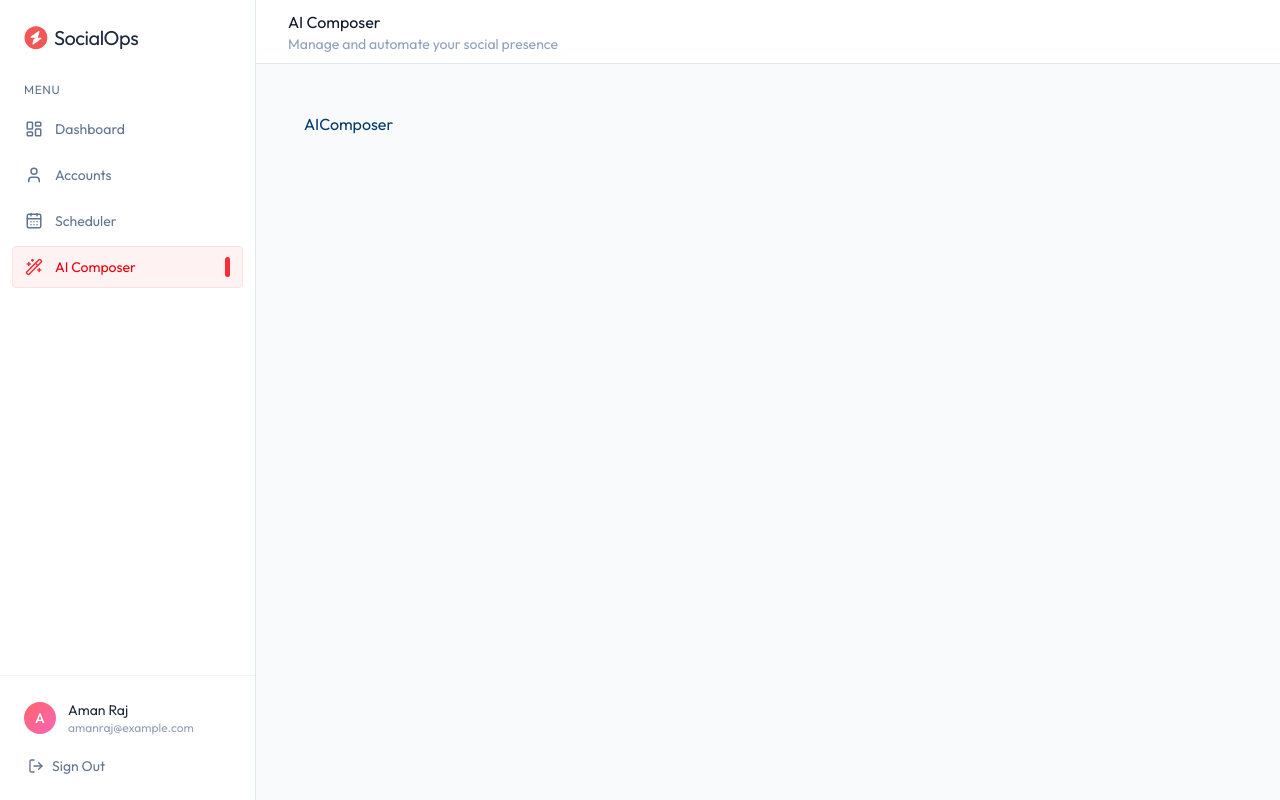
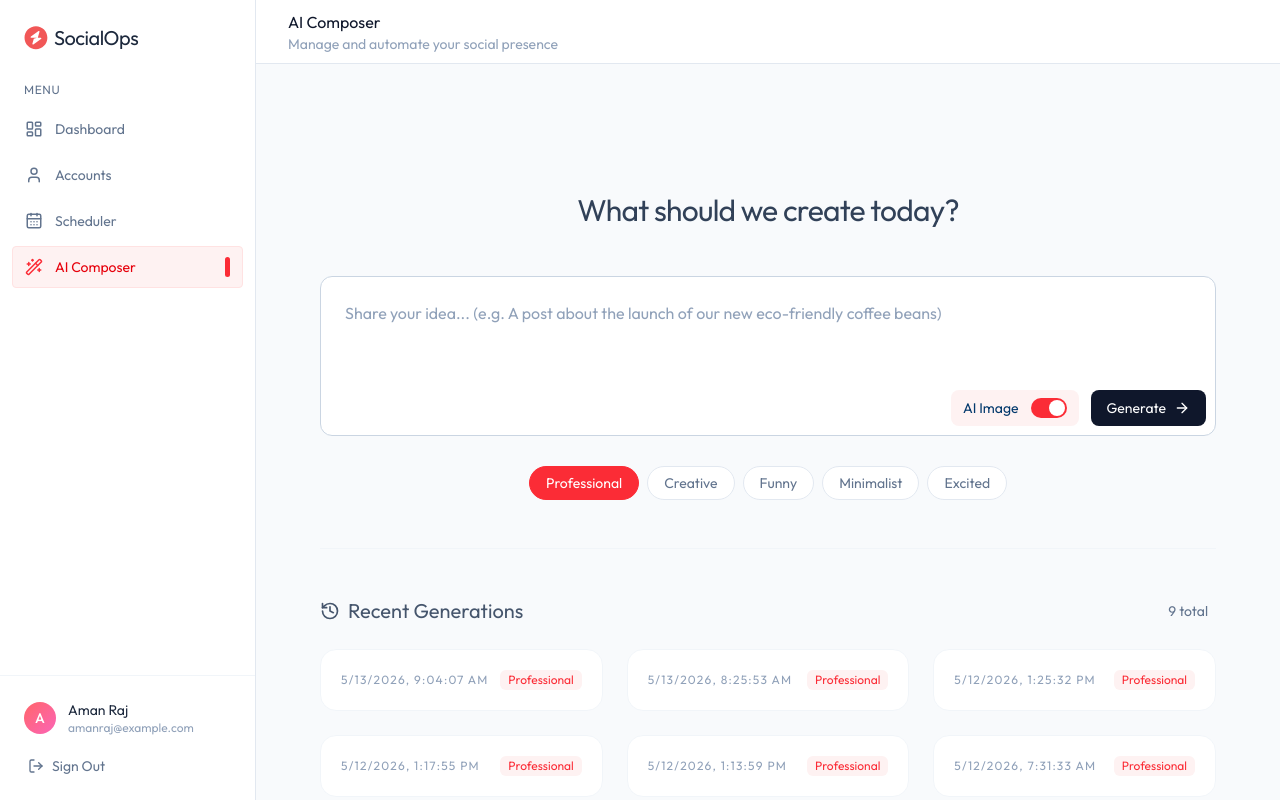
Before and after one commit to aman12-10-12/SocialOps, a React (Vite) app in the folder client/: page /ai-composer in a window 1280 px wide. Built offline with nearby package versions, Linux system fonts and the light colour scheme.

Commit message:
feat(AIComposer) : add input and AI generated posts sections

```diff
--- a/client/src/pages/AIComposer.tsx
+++ b/client/src/pages/AIComposer.tsx
@@ -1,8 +1,125 @@
-import React from 'react'
+import { useEffect, useState } from "react";
+import { dummyGenerationData } from "../assets/assets";
+import { ArrowRightIcon, HistoryIcon, Loader2Icon } from "lucide-react";
+
 
 const AIComposer = () => {
+
+  const [prompt, setPrompt] = useState("");
+  const [tone, setTone] = useState("Professional");
+  const [generateImage, setGenerateImage] = useState(true);
+  const [loading, setLoading] = useState(false);
+  const [generations, setGenerations] = useState<any[]>([]);
+
+  // Scheduling state
+  const [activeScheduler, setActiveScheduler] = useState<any>(null);
+  const [selectedPlatforms, setSelectedPlatforms] = useState<string[]>([]);
+  const [scheduledDate, setScheduledDate] = useState("");
+  const [scheduledTime, setScheduledTime] = useState("");
+  const [scheduling, setScheduling] = useState(false);
+
+
+  const fetchGenerations = async () => {
+    setGenerations(dummyGenerationData)
+  }
+
+  useEffect(()=> {
+    fetchGenerations();
+  },[])
+
+  const handleGenerate = async ()=> {
+    setLoading(true)
+    setTimeout(()=> {
+      setLoading(false)
+    },2000)
+  }
+
+  const tones = ["Professional", "Creative", "Funny", "Minimalist", "Excited"]
+
+
   return (
-    <div>AIComposer</div>
+    <div className="max-w-4xl mx-auto space-y-12 pb-20 animate-in fade-in duration-700">
+      {/* Input Section */}
+
+      <div className="space-y-6 text-center mt-20">
+        <h1 className="text-3xl text-slate-700 tracking-tight">What should we create today?</h1>
+        <div className="relative group mt-12">
+          <textarea placeholder="Share your idea... (e.g. A post about the launch of our new eco-friendly coffee beans)"
+          value={prompt} onChange={(e)=> setPrompt(e.target.value)}
+          className="w-full px-6 py-6 bg-white border border-slate-300 rounded-xl text-slate-900 placeholder-slate-400 outline-none focus:border-slate-400 transition resize-none h-40"/>
+          <div className="absolute bottom-4 right-2.5 flex items-center gap-3 text-sm">
+
+            <button onClick={()=> setGenerateImage(!generateImage)}
+            className="flex items-center gap-3 bg-red-50 py-2 px-3 rounded-lg">
+              <span>AI Image</span>
+              <div className={`relative inline-flex h-5 w-9 shrink-0 cursor-pointer rounded-full transition-colors duration-200 ease-in-out focus:outline-none
+                ${generateImage ? "bg-red-500" : "bg-slate-200"}`}>
+                <span className={`pointer-events-none size-4 transform translate-y-0.5 rounded-full bg-white transition
+                  ${generateImage ? "translate-x-4.5" : "translate-x-0.5"}`}/>
+              </div>
+            </button>
+
+            <button onClick={handleGenerate} disabled={loading}
+            className="bg-slate-900 hover:bg-slate-800 text-white flex items-center gap-2 px-4 py-2 rounded-lg">
+              {loading ? (
+                <>
+                <Loader2Icon className="size-4 animate-spin"/>
+                <span>Generating...</span>
+                </>
+              ) : (
+                <>
+                Generate
+                <ArrowRightIcon className="size-4" />
+                </>
+              )}
+            </button>
+
+          </div>
+        </div>
+
+        <div className="flex flex-wrap justify-center gap-2">
+          {tones.map((t)=> (
+            <button key={t} onClick={()=> setTone(t)}
+            className= {`px-4 py-1.5 rounded-full text-sm transition-all border
+            ${tone === t ? "bg-red-500 border-red-500 text-white" : "bg-white border-slate-200 text-slate-500 hover:border-slate-300"}`}>
+              {t}
+            </button>
+          ))}
+        </div>
+
+      </div>
+
+
+      {/* AI Generated Posts */}
+
+      <div className="space-y-6 pt-12 border-t border-slate-100">
+        <div className="flex items-center justify-between text-slate-600">
+          <div className="flex items-center gap-2">
+            <HistoryIcon className="size-5"/>
+            <h2 className="text-xl">Recent Generations</h2>
+          </div>
+          <span className="text-sm text-slate-500 bg-slate-50 px-2">{generations.length} total</span>
+        </div>
+
+        <div className="grid grid-cols-1 md:grid-cols-2 xl:grid-cols-3 gap-6">
+          {generations.map((gen)=> (
+            <div key={gen._id}
+            className="group bg-white rounded-2xl border border-slate-100 p-5 hover:border-red-200 transition-all relative overflow-hidden">
+              <div className="flex flex-col h-full space-y-4">
+                <div className="flex items-center justify-between">
+                  <span className="text-xs text-slate-400 uppercase tracking-widest">{new Date(gen.createdAt).toLocaleString()}</span>
+                  <span className="text-xs text-red-500 bg-red-50 px-2 py-0.5 rounded-md">{gen.tone}</span>
+                </div>
+              </div>
+            </div>
+          ))}
+        </div>
+
+      </div>
+
+
+      {/* Schedular Modal */}
+    </div>
   )
 }
 
```
